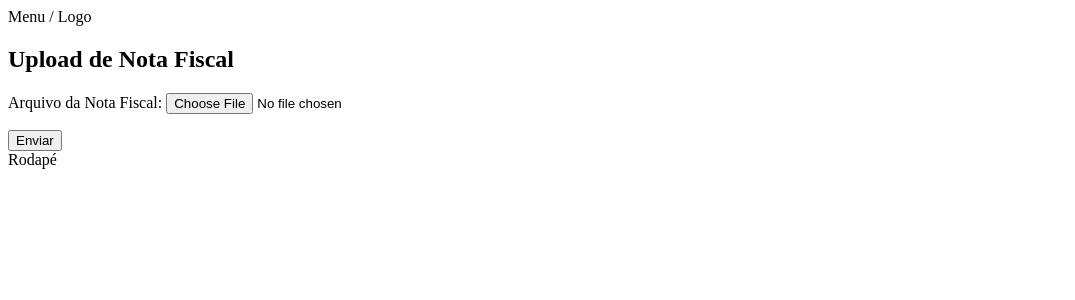
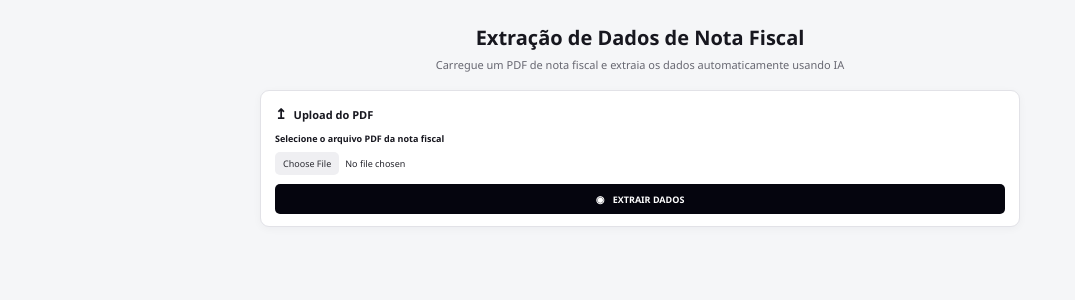
Before and after one commit to AleeNogueira/App-Leitor-NF, a Django app: page / in a window 1280 px wide. Shown: the top 300 px of the page, without its empty margins (0-1075 px from the left). Run offline with Django 5.2, Linux system fonts and the light colour scheme; parts of the project's set-up code (start-up, migrations or seed data) failed here and were passed over.

Commit message:
feat: versão funcional do leitor de notas ficais, pronto

```diff
--- /dev/null
+++ b/app/static/app/style.css
@@ -0,0 +1,70 @@
+:root {
+  --ink: #17171f;
+  --muted: #676771;
+  --paper: #f5f6f8;
+  --line: #e2e2e7;
+  --white: #ffffff;
+}
+
+* { box-sizing: border-box; }
+
+body {
+  margin: 0;
+  color: var(--ink);
+  background: var(--paper);
+  font-family: "Segoe UI", Arial, sans-serif;
+}
+
+.page-shell { width: min(760px, calc(100vw - 32px)); margin: 0 auto; padding: 26px 0 40px; }
+.page-heading { margin-bottom: 18px; text-align: center; }
+h1, h2, h3, p { margin-top: 0; }
+h1 { margin-bottom: 7px; font-size: 20px; line-height: 1.2; }
+.page-heading p { margin-bottom: 0; color: var(--muted); font-size: 11px; }
+.upload-panel, .results-panel { margin-top: 12px; border: 1px solid var(--line); border-radius: 9px; background: var(--white); box-shadow: 0 2px 9px rgba(30, 30, 50, .04); }
+.upload-panel { padding: 13px 14px 12px; }
+.file-field { margin-bottom: 9px; }
+.file-field label { display: block; margin-bottom: 9px; font-size: 11px; font-weight: 600; }
+.upload-icon { margin-right: 4px; font-size: 14px; }
+.field-help { display: block; margin-bottom: 5px; font-size: 9px; font-weight: 600; }
+input[type="file"] { width: 100%; padding: 0; color: #23232b; font: 9px "Segoe UI", Arial, sans-serif; }
+input[type="file"]::file-selector-button { margin-right: 6px; padding: 5px 8px; border: 0; border-radius: 5px; background: #efeff2; color: #2b2b32; cursor: pointer; font: inherit; }
+.button { border: 0; border-radius: 5px; padding: 8px 12px; cursor: pointer; font: 700 9px "Segoe UI", Arial, sans-serif; transition: background .2s, transform .2s; }
+.button:hover { transform: translateY(-1px); }
+.button-primary { width: 100%; background: #05050e; color: white; }
+.button-primary:hover { background: #252531; }
+.button-primary span { margin-right: 6px; font-size: 10px; }
+.error-message { margin-top: 12px; padding: 10px; border-radius: 6px; background: #fff0eb; color: #a33c2c; font-size: 11px; }
+.results-panel { padding: 13px 14px; }
+.results-heading, .section-heading, .installment-row { display: flex; align-items: center; justify-content: space-between; gap: 18px; }
+.results-heading { margin-bottom: 13px; }
+.results-heading h2 { margin-bottom: 0; font-size: 11px; font-weight: 500; }
+.view-switcher { display: flex; width: 100%; padding: 2px; border-radius: 8px; background: #e9e9ed; }
+.view-button { flex: 1; border: 0; border-radius: 7px; padding: 5px 8px; background: transparent; color: #22222a; cursor: pointer; font: 600 9px "Segoe UI", Arial, sans-serif; }
+.view-button.is-active { background: var(--white); box-shadow: 0 1px 3px rgba(20, 20, 30, .08); }
+.data-grid { display: grid; grid-template-columns: repeat(4, 1fr); gap: 7px; }
+.data-card { min-height: 76px; padding: 12px; border-radius: 7px; background: #f2f2f5; }
+.data-card-wide { grid-column: span 2; }
+.card-label { display: block; margin-bottom: 9px; color: var(--muted); font-size: 8px; font-weight: 700; }
+.data-card strong { display: block; font-size: 11px; line-height: 1.3; }
+.data-card small { display: block; margin-top: 4px; color: var(--muted); font-size: 9px; }
+.installments { margin-top: 15px; }
+.section-heading { padding-bottom: 7px; border-bottom: 1px solid var(--line); }
+.section-heading h3 { margin: 0; font-size: 11px; }
+.section-heading span { color: var(--muted); font-size: 9px; }
+.installment-row { padding: 8px 0; border-bottom: 1px solid var(--line); font-size: 10px; }
+.installment-number { display: grid; place-items: center; width: 20px; height: 20px; border-radius: 50%; background: #e5e5e9; font-size: 9px; font-weight: 700; }
+.installment-row span:not(.installment-number) { flex: 1; color: var(--muted); }
+.installment-row span strong { color: var(--ink); }
+.empty-state { margin: 12px 0 0; color: var(--muted); font-size: 10px; }
+.json-view { overflow: auto; border-radius: 7px; background: #111116; }
+.json-view pre { min-height: 180px; margin: 0; padding: 14px; color: #f4f4f5; font: 10px/1.6 Consolas, monospace; white-space: pre-wrap; }
+
+@media (max-width: 700px) {
+  .page-shell { width: min(760px, calc(100vw - 16px)); padding-top: 18px; }
+  .upload-panel, .results-panel { padding: 11px; }
+  .data-grid { grid-template-columns: repeat(2, 1fr); }
+  .data-card-wide { grid-column: span 2; }
+  .installment-row { flex-wrap: wrap; }
+  .installment-row span:not(.installment-number) { min-width: 70%; }
+  .installment-row > strong { margin-left: 42px; }
+}
--- a/app/templates/app/upload.html
+++ b/app/templates/app/upload.html
@@ -1,40 +1,81 @@
 {% extends "base.html" %}
 
 {% block content %}
-<h2>Upload de Nota Fiscal</h2>
+<header class="page-heading">
+  <h1>Extração de Dados de Nota Fiscal</h1>
+  <p>Carregue um PDF de nota fiscal e extraia os dados automaticamente usando IA</p>
+</header>
 
-<form method="post" enctype="multipart/form-data">
+<section class="upload-panel">
+  <form method="post" enctype="multipart/form-data">
   {% csrf_token %}
-  {{ form.as_p }}
-  <button type="submit">Enviar</button>
-</form>
+    <div class="file-field">
+      <label for="id_arquivo"><span class="upload-icon">↥</span> Upload do PDF</label>
+      <span class="field-help">Selecione o arquivo PDF da nota fiscal</span>
+      {{ form.arquivo }}
+    </div>
+    <button class="button button-primary" type="submit"><span>◉</span> EXTRAIR DADOS</button>
+  </form>
+</section>
 
 {% if erro %}
-  <p style="color:red;">{{ erro }}</p>
+  <p class="error-message">{{ erro }}</p>
 {% endif %}
 
 {% if dados %}
-  <h3>Dados extraídos</h3>
-  <table>
-    <tr><th>Fornecedor</th><td>{{ dados.fornecedor.razao_social }} ({{ dados.fornecedor.cnpj }})</td></tr>
-    <tr><th>Faturado</th><td>{{ dados.faturado.nome_completo }} ({{ dados.faturado.cpf }})</td></tr>
-    <tr><th>Número da NF</th><td>{{ dados.numero }}</td></tr>
-    <tr><th>Data Emissão</th><td>{{ dados.data_emissao }}</td></tr>
-    <tr><th>Valor Total</th><td>{{ dados.valor_total }}</td></tr>
-    <tr><th>Tipo Despesa</th><td>{{ dados.tipo_despesa }}</td></tr>
-  </table>
+  <section class="results-panel">
+    <div class="results-heading">
+      <div>
+        <h2>Dados Extraídos</h2>
+      </div>
+      <div class="view-switcher" role="group" aria-label="Modo de visualização">
+        <button class="view-button is-active" type="button" data-view="cards">Visualização Formatada</button>
+        <button class="view-button" type="button" data-view="json">JSON</button>
+      </div>
+    </div>
 
-  <h4>Parcelas</h4>
-  <ul>
-    {% for parcela in dados.parcelas %}
-      <li>Nº {{ parcela.numero_parcela }} — Venc: {{ parcela.data_vencimento }} — R$ {{ parcela.valor }}</li>
-    {% endfor %}
-  </ul>
+    <div id="cards-view" class="data-view">
+      <div class="data-grid">
+        <article class="data-card data-card-wide">
+          <span class="card-label">Fornecedor</span>
+          <strong>{{ dados.fornecedor.razao_social }}</strong>
+          <small>CNPJ {{ dados.fornecedor.cnpj }}</small>
+        </article>
+        <article class="data-card data-card-wide">
+          <span class="card-label">Faturado</span>
+          <strong>{{ dados.faturado.nome_completo }}</strong>
+          <small>CPF {{ dados.faturado.cpf }}</small>
+        </article>
+        <article class="data-card"><span class="card-label">Número da NF</span><strong>{{ dados.numero }}</strong></article>
+        <article class="data-card"><span class="card-label">Data de emissão</span><strong>{{ dados.data_emissao }}</strong></article>
+        <article class="data-card"><span class="card-label">Valor total</span><strong>R$ {{ dados.valor_total }}</strong></article>
+        <article class="data-card"><span class="card-label">Tipo de despesa</span><strong>{{ dados.tipo_despesa }}</strong></article>
+      </div>
 
-  <form method="post" action="{% url 'confirmar_nota_fiscal' %}">
-    {% csrf_token %}
-    <input type="hidden" name="dados_json" value='{{ dados|safe }}'>
-    <button type="submit">Confirmar e salvar</button>
-  </form>
+      <div class="installments">
+        <div class="section-heading"><h3>Parcelas</h3><span>{{ dados.parcelas|length }} registrada(s)</span></div>
+        {% for parcela in dados.parcelas %}
+          <div class="installment-row"><span class="installment-number">{{ parcela.numero_parcela }}</span><span>Vencimento <strong>{{ parcela.data_vencimento }}</strong></span><strong>R$ {{ parcela.valor }}</strong></div>
+        {% empty %}
+          <p class="empty-state">Nenhuma parcela encontrada.</p>
+        {% endfor %}
+      </div>
+    </div>
+
+    <div id="json-view" class="data-view json-view" hidden>
+      <pre>{{ dados_json }}</pre>
+    </div>
+  </section>
 {% endif %}
+
+<script>
+  document.querySelectorAll('.view-button').forEach((button) => {
+    button.addEventListener('click', () => {
+      const showJson = button.dataset.view === 'json';
+      document.querySelector('#cards-view').hidden = showJson;
+      document.querySelector('#json-view').hidden = !showJson;
+      document.querySelectorAll('.view-button').forEach((item) => item.classList.toggle('is-active', item === button));
+    });
+  });
+</script>
 {% endblock %}
--- a/app/views.py
+++ b/app/views.py
@@ -2,8 +2,6 @@ import json
 from django.shortcuts import render
 from .forms import UploadNotaFiscalForm
 from .services.gemini_service import extrair_dados_nota_fiscal
-from django.shortcuts import redirect
-from .models import Fornecedor, Faturado, NotaFiscal, TipoDespesa, Parcela
 
 
 def upload_nota_fiscal(request):
@@ -31,44 +29,3 @@ def upload_nota_fiscal(request):
         "dados_json": dados_json,
         "erro": erro,
     })
-
-
-
-def confirmar_nota_fiscal(request):
-    if request.method == "POST":
-        dados = json.loads(request.POST["dados_json"])
-
-        fornecedor, _ = Fornecedor.objects.get_or_create(
-            cnpj=dados["fornecedor"]["cnpj"],
-            defaults={
-                "razao_social": dados["fornecedor"]["razao_social"],
-                "nome_fantasia": dados["fornecedor"]["nome_fantasia"],
-            },
-        )
-        faturado, _ = Faturado.objects.get_or_create(
-            cpf=dados["faturado"]["cpf"],
-            defaults={"nome_completo": dados["faturado"]["nome_completo"]},
-        )
-        tipo_despesa, _ = TipoDespesa.objects.get_or_create(
-            nome=dados["tipo_despesa"]
-        )
-
-        nota = NotaFiscal.objects.create(
-            fornecedor=fornecedor,
-            faturado=faturado,
-            numero=dados["numero"],
-            data_emissao=dados["data_emissao"],
-            descricao_produtos=dados["descricao_produtos"],
-            valor_total=dados["valor_total"],
-        )
-        nota.tipos_despesa.add(tipo_despesa)
-
-        for p in dados["parcelas"]:
-            Parcela.objects.create(
-                nota_fiscal=nota,
-                numero_parcela=p["numero_parcela"],
-                data_vencimento=p["data_vencimento"],
-                valor=p["valor"],
-            )
-
-        return redirect("nota_fiscal_sucesso")
--- a/setup/templates/base.html
+++ b/setup/templates/base.html
@@ -1,14 +1,15 @@
 <!DOCTYPE html>
+{% load static %}
 <html>
 <head>
-    <title>{% block title %}Meu Site{% endblock %}</title>
+    <meta charset="UTF-8">
+    <meta name="viewport" content="width=device-width, initial-scale=1.0">
+    <title>{% block title %}Leitor de Nota Fiscal{% endblock %}</title>
+    <link rel="stylesheet" href="{% static 'app/style.css' %}">
 </head>
 <body>
-    <header>Menu / Logo</header>
-
-    {% block content %}
-    {% endblock %}
-
-    <footer>Rodapé</footer>
+    <main class="page-shell">
+        {% block content %}{% endblock %}
+    </main>
 </body>
 </html>
--- a/setup/urls.py
+++ b/setup/urls.py
@@ -5,6 +5,4 @@ from app import views as app_views
 
 urlpatterns = [
     path("", app_views.upload_nota_fiscal, name="upload_nota_fiscal"),
-
-    path("confirmar/", app_views.confirmar_nota_fiscal, name="confirmar_nota_fiscal"),
 ]
```
